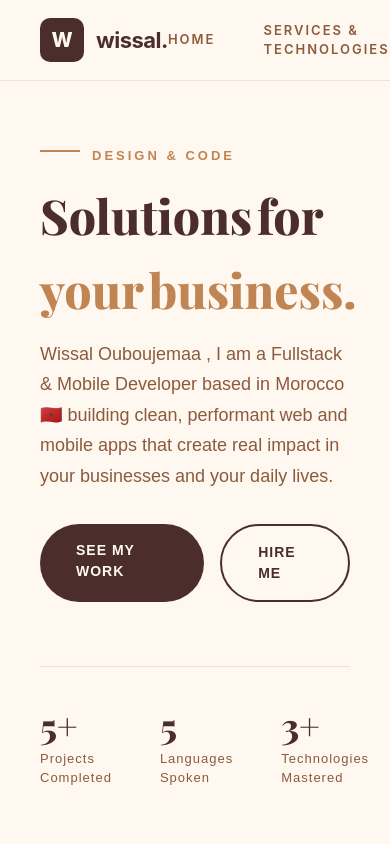
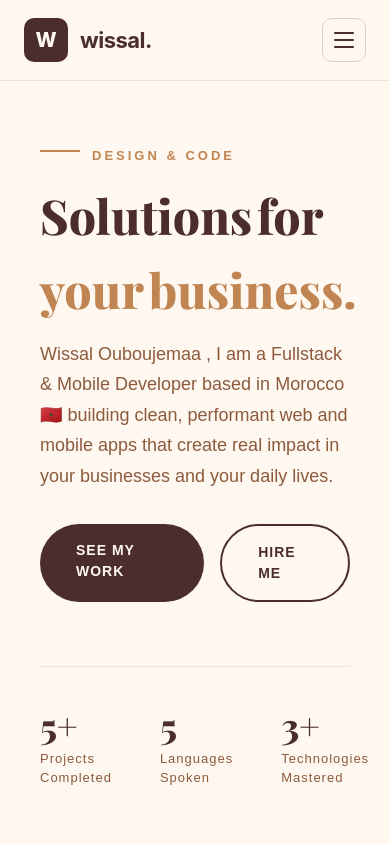
Before and after one commit to wiissal/wiissal-portfolio, a Next.js app: page / in a window 390 px wide. Shown: the top 844 px of the page. Built offline with nearby package versions, Linux system fonts and the light colour scheme.

Commit message:
feat(navbar): add hamburger menu for mobile

```diff
--- a/src/app/components/Navbar.jsx
+++ b/src/app/components/Navbar.jsx
@@ -1,28 +1,36 @@
 'use client'
 
 import { useState, useEffect } from 'react'
-import { motion } from 'framer-motion'
+import { motion, AnimatePresence } from 'framer-motion'
 
 export default function Navbar({ onHireClick }) {
   const [scrolled, setScrolled] = useState(false)
+  const [menuOpen, setMenuOpen] = useState(false)
+  const [isMobile, setIsMobile] = useState(false)
 
   useEffect(() => {
     const handleScroll = () => setScrolled(window.scrollY > 20)
+    const handleResize = () => setIsMobile(window.innerWidth < 768)
+    handleResize()
     window.addEventListener('scroll', handleScroll)
-    return () => window.removeEventListener('scroll', handleScroll)
+    window.addEventListener('resize', handleResize)
+    return () => { window.removeEventListener('scroll', handleScroll); window.removeEventListener('resize', handleResize); }
   }, [])
 
+  const links = [
+    { label: 'Home', href: '#home' },
+    { label: 'Services & Technologies', href: '#services' },
+    { label: 'Contact', href: '#contact' },
+  ];
+
   return (
+    <>
       <motion.nav
         initial={{ opacity: 0, y: -20 }}
         animate={{ opacity: 1, y: 0 }}
         transition={{ duration: 0.6 }}
         style={{
-        position: 'fixed',
-        top: 0,
-        left: 0,
-        right: 0,
-        zIndex: 50,
+          position: 'fixed', top: 0, left: 0, right: 0, zIndex: 50,
           backgroundColor: scrolled ? 'rgba(255,248,240,0.95)' : '#fff8f0',
           backdropFilter: scrolled ? 'blur(10px)' : 'none',
           boxShadow: scrolled ? '0 1px 20px rgba(75,46,43,0.08)' : 'none',
@@ -31,88 +39,76 @@ export default function Navbar({ onHireClick }) {
         }}
       >
         <div style={{
-        maxWidth: 1200,
-        margin: '0 auto',
-        padding: '0 40px',
-        height: 80,
-        display: 'flex',
-        alignItems: 'center',
-        justifyContent: 'space-between',
+          maxWidth: 1200, margin: '0 auto', padding: '0 24px', height: 80,
+          display: 'flex', alignItems: 'center', justifyContent: 'space-between',
         }}>
 
           {/* Logo */}
-        <motion.a
-          href="#"
-          whileHover={{ scale: 1.03 }}
-          style={{ display: 'flex', alignItems: 'center', gap: 12, textDecoration: 'none' }}
-        >
-          <div style={{
-            width: 44,
-            height: 44,
-            borderRadius: 10,
-            backgroundColor: '#4b2e2b',
-            display: 'flex',
-            alignItems: 'center',
-            justifyContent: 'center',
-          }}>
+          <motion.a href="#" whileHover={{ scale: 1.03 }} style={{ display: 'flex', alignItems: 'center', gap: 12, textDecoration: 'none' }}>
+            <div style={{ width: 44, height: 44, borderRadius: 10, backgroundColor: '#4b2e2b', display: 'flex', alignItems: 'center', justifyContent: 'center' }}>
               <span style={{ color: '#fff8f0', fontWeight: 800, fontSize: 20 }}>W</span>
             </div>
-          <span style={{ fontSize: 22, fontWeight: 700, color: '#4b2e2b', letterSpacing: '-0.5px' }}>
-            wissal.
-          </span>
+            <span style={{ fontSize: 22, fontWeight: 700, color: '#4b2e2b', letterSpacing: '-0.5px' }}>wissal.</span>
           </motion.a>
 
-        {/* Nav Links */}
+          {/* Desktop nav links */}
+          {!isMobile && (
             <div style={{ display: 'flex', alignItems: 'center', gap: 48 }}>
-          {[
-            { label: 'Home', href: '#home' },
-            { label: 'Services & Technologies', href: '#services' },
-            { label: 'Contact', href: '#contact' },
-          ].map((item) => (
-            <motion.a
-              key={item.label}
-              href={item.href}
-              whileHover={{ y: -2 }}
-              style={{
-                fontSize: 13,
-                fontWeight: 600,
-                letterSpacing: 2,
-                textTransform: 'uppercase',
-                color: '#8c5a3c',
-                textDecoration: 'none',
-                transition: 'color 0.2s',
-              }}
+              {links.map((item) => (
+                <motion.a key={item.label} href={item.href} whileHover={{ y: -2 }}
+                  style={{ fontSize: 13, fontWeight: 600, letterSpacing: 2, textTransform: 'uppercase', color: '#8c5a3c', textDecoration: 'none', transition: 'color 0.2s' }}
                   onMouseEnter={e => e.target.style.color = '#4b2e2b'}
-              onMouseLeave={e => e.target.style.color = '#8c5a3c'}
-            >
+                  onMouseLeave={e => e.target.style.color = '#8c5a3c'}>
                   {item.label}
                 </motion.a>
               ))}
             </div>
+          )}
 
-        {/* Hire Me */}
-        <motion.button
-          onClick={onHireClick}
-          whileHover={{ backgroundColor: '#4b2e2b', color: '#fff8f0' }}
-          whileTap={{ scale: 0.95 }}
-          style={{
-            fontSize: 13,
-            fontWeight: 600,
-            letterSpacing: 2,
-            textTransform: 'uppercase',
-            border: '2px solid #4b2e2b',
-            color: '#4b2e2b',
-            padding: '12px 28px',
-            borderRadius: 50,
-            backgroundColor: 'transparent',
-            cursor: 'pointer',
-            transition: 'all 0.2s',
-          }}
-        >
+          {/* Desktop Hire Me + Mobile hamburger */}
+          <div style={{ display: 'flex', alignItems: 'center', gap: 16 }}>
+            {!isMobile && (
+              <motion.button onClick={onHireClick} whileHover={{ backgroundColor: '#4b2e2b', color: '#fff8f0' }} whileTap={{ scale: 0.95 }}
+                style={{ fontSize: 13, fontWeight: 600, letterSpacing: 2, textTransform: 'uppercase', border: '2px solid #4b2e2b', color: '#4b2e2b', padding: '12px 28px', borderRadius: 50, backgroundColor: 'transparent', cursor: 'pointer', transition: 'all 0.2s' }}>
                 Hire Me
               </motion.button>
+            )}
+
+            {isMobile && (
+              <button onClick={() => setMenuOpen(!menuOpen)}
+                style={{ width: 44, height: 44, borderRadius: 10, border: '1.5px solid rgba(75,46,43,0.2)', backgroundColor: 'transparent', display: 'flex', flexDirection: 'column', alignItems: 'center', justifyContent: 'center', gap: 5, cursor: 'pointer', padding: 0 }}>
+                <span style={{ width: 20, height: 2, backgroundColor: '#4b2e2b', borderRadius: 2, transition: 'all 0.3s', transform: menuOpen ? 'rotate(45deg) translate(5px, 5px)' : 'none' }} />
+                <span style={{ width: 20, height: 2, backgroundColor: '#4b2e2b', borderRadius: 2, transition: 'all 0.3s', opacity: menuOpen ? 0 : 1 }} />
+                <span style={{ width: 20, height: 2, backgroundColor: '#4b2e2b', borderRadius: 2, transition: 'all 0.3s', transform: menuOpen ? 'rotate(-45deg) translate(5px, -5px)' : 'none' }} />
+              </button>
+            )}
+          </div>
 
         </div>
       </motion.nav>
-  )
+
+      {/* Mobile menu */}
+      <AnimatePresence>
+        {menuOpen && isMobile && (
+          <motion.div
+            initial={{ opacity: 0, y: -10 }}
+            animate={{ opacity: 1, y: 0 }}
+            exit={{ opacity: 0, y: -10 }}
+            transition={{ duration: 0.25 }}
+            style={{ position: 'fixed', top: 80, left: 0, right: 0, zIndex: 49, backgroundColor: '#fff8f0', borderBottom: '1px solid rgba(192,133,82,0.2)', padding: '24px', display: 'flex', flexDirection: 'column', gap: 20 }}>
+            {links.map((item) => (
+              <a key={item.label} href={item.href} onClick={() => setMenuOpen(false)}
+                style={{ fontSize: 14, fontWeight: 600, letterSpacing: 2, textTransform: 'uppercase', color: '#4b2e2b', textDecoration: 'none' }}>
+                {item.label}
+              </a>
+            ))}
+            <button onClick={() => { setMenuOpen(false); onHireClick(); }}
+              style={{ alignSelf: 'flex-start', fontSize: 13, fontWeight: 600, letterSpacing: 2, textTransform: 'uppercase', border: '2px solid #4b2e2b', color: '#4b2e2b', padding: '12px 28px', borderRadius: 50, backgroundColor: 'transparent', cursor: 'pointer' }}>
+              Hire Me
+            </button>
+          </motion.div>
+        )}
+      </AnimatePresence>
+    </>
+  );
 }
```
Lines whose indentation alone changed are shown as unchanged.
